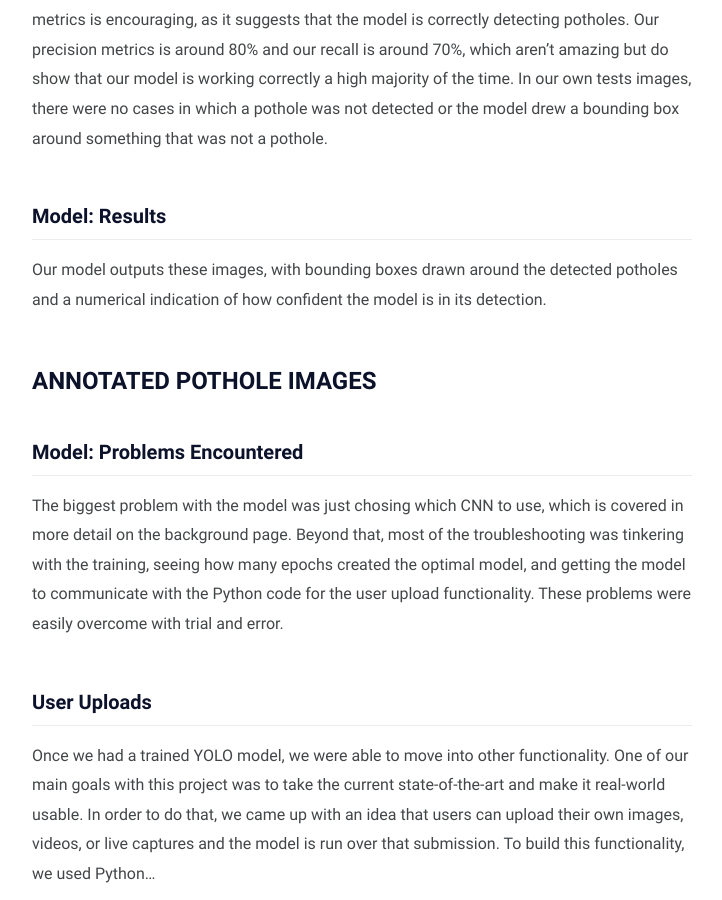
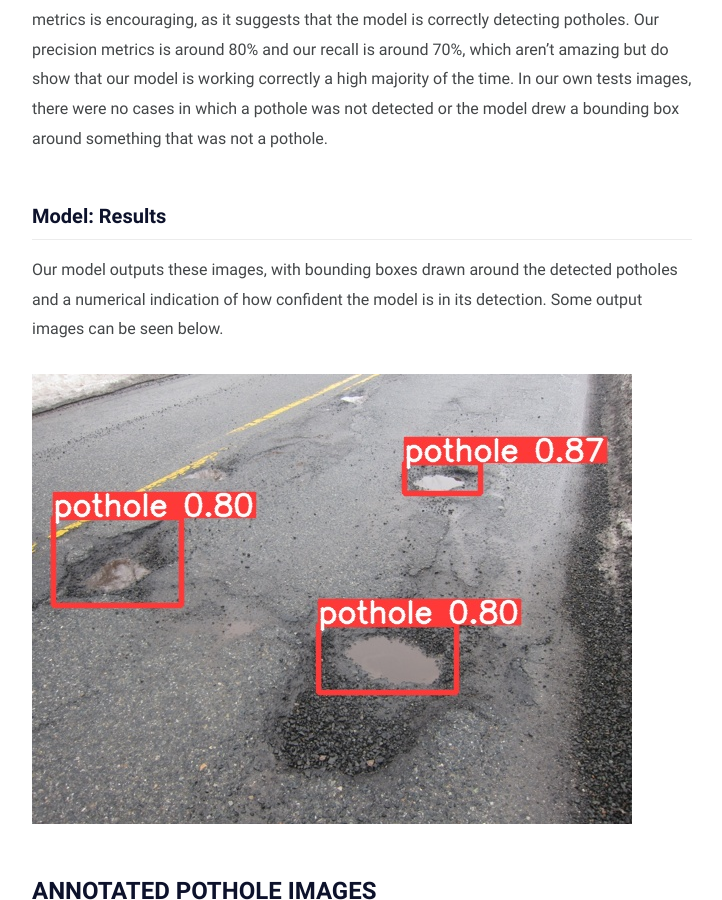
Before and after one commit to amorin5/amorin5.github.io, a Jekyll site: the page built from solution.md, in a window 1280 px wide and 900 px high, scrolled down 1466 px. Shown: the whole window, without its empty margins (278-1000 px from the left). Built offline with Jekyll 4.4.1, drawn with Linux system fonts in a browser that asks for light colours; comment, search, counter and statistics services are not loaded.

Commit message:
one pothole image

```diff
--- a/solution.md
+++ b/solution.md
@@ -24,7 +24,10 @@ We also measured mAP, the Mean Average Performance of the model. mAP is a formul
 The final two metrics were precision and recall.  Precision is the fraction of relevant instances compared to retrieved instances, which measures how many objects are correctly classified. Recall is the fraction of relevant instances that were retrieved, which measures the percentage of true postives vs. false positives. Having a high number for both of these metrics is encouraging, as it suggests that the model is correctly detecting potholes. Our precision metrics is around 80% and our recall is around 70%, which aren't amazing but do show that our model is working correctly a high majority of the time. In our own tests images, there were no cases in which a pothole was not detected or the model drew a bounding box around something that was not a pothole.
 
 ### Model: Results
-Our model outputs these images, with bounding boxes drawn around the detected potholes and a numerical indication of how confident the model is in its detection.
+Our model outputs these images, with bounding boxes drawn around the detected potholes and a numerical indication of how confident the model is in its detection. Some output images can be seen below.
+
+![Annotated pothole image](/assets/img/annotated-pothole-1.jpeg)
+
 # ANNOTATED POTHOLE IMAGES
 
 ### Model: Problems Encountered
```
Also changed, not shown: assets/img/annotated-pothole-1.jpeg (added).
